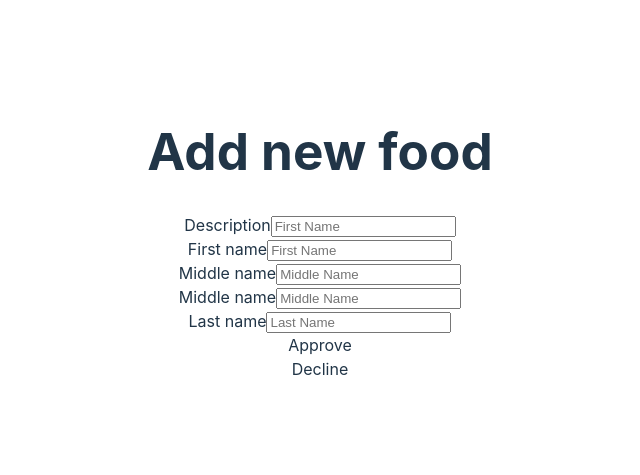
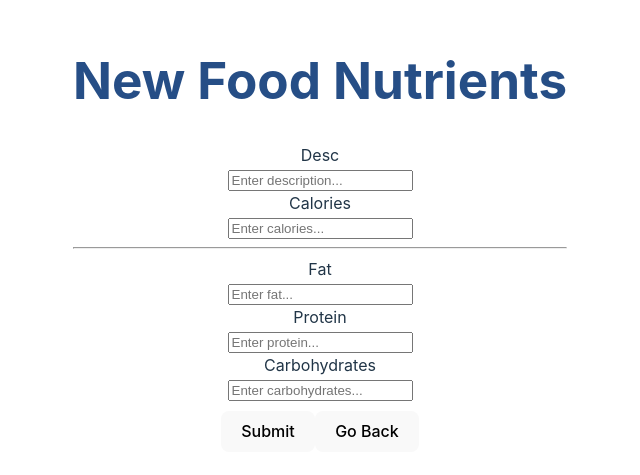
Before and after one commit to gvidev/React_FoodNutrientsCalc, a React (Vite) app in the folder FoodNutrientsCalc/: page / in a window 1280 px wide. Shown: the part 165-640 px from the top of the page, without its empty margins (320-960 px from the left). Built offline with nearby package versions, Linux system fonts and the light colour scheme.

Commit message:
remake style of form for adding new food

```diff
--- a/FoodNutrientsCalc/src/components/NewFoodForm.tsx
+++ b/FoodNutrientsCalc/src/components/NewFoodForm.tsx
@@ -1,54 +1,107 @@
-import React from "react";
+import React, { useState } from "react";
 
 const NewFoodForm = () => {
+  const [fields, setFields] = useState({
+    description: "",
+    calories: "",
+    fat: "",
+    protein: "",
+    carbs: "",
+  });
+  const [description, setDescription] = useState(String);
+  const [calories, setCalories] = useState(Number);
+  const [proteins, setProteins] = useState(Number);
+  const [fats, setFats] = useState(Number);
+  const [carbs, setCarbs] = useState(Number);
+
+  const handleInput = (evt: any) => {
+    const updFields = Object.assign({}, fields);
+    updFields[evt.target.name] = evt.target.value;
+    setFields(updFields);
+    console.log(updFields);
+  };
+
   return (
     <>
-      <h1>Add new food</h1>
-      <div className="ui centered grid">
-        <form className="ui equal width form">
-          <div className="fields">
-            <div className="field">
-              <label>Description</label>
-              <input type="text" placeholder="First Name"></input>
+      <h1 className="ui olive massive label" style={{ color: "#264E86" }}>
+        New Food Nutrients
+      </h1>
+      <div className="ui green inverted segment">
+        <form className="ui huge inverted form">
+          <div className="field">
+            <div className="ui labeled input">
+              <div className="ui olive label">Desc</div>
+              <input
+                type="text"
+                name="description"
+                placeholder="Enter description..."
+                required
+                onChange={handleInput}
+              />
             </div>
           </div>
-          <div className="fields">
-            <div className="field">
-              <label>First name</label>
-              <input type="text" placeholder="First Name"></input>
-            </div>
-            <div className="field">
-              <label>Middle name</label>
-              <input type="text" placeholder="Middle Name"></input>
-            </div>
-            <div className="field">
-              <label>Middle name</label>
-              <input type="text" placeholder="Middle Name"></input>
-            </div>
-            <div className="field">
-              <label>Last name</label>
-              <input type="text" placeholder="Last Name"></input>
+          <div className="field">
+            <div className="ui labeled input">
+              <div className="ui olive label">Calories</div>
+              <input
+                type="number"
+                name="calories"
+                placeholder="Enter calories..."
+                required
+                onChange={handleInput}
+              />
             </div>
           </div>
-          <div className="extra content">
-            <div className="ui two buttons">
-              <div className="ui basic green button">Approve</div>
-              <div className="ui basic red button">Decline</div>
+          <hr className="ui olive "></hr>
+          <div className="field">
+            <div className="ui labeled input">
+              <div className="ui olive label">Fat</div>
+              <input
+                type="number"
+                step="0.01"
+                name="fat"
+                placeholder="Enter fat..."
+                required
+                onChange={handleInput}
+              />
             </div>
           </div>
-        </form>
-
-        {false && (
-          <div className="ui form">
-            <div className="ui message">
-              <div className="header">We had some issues</div>
-              <ul className="list">
-                <li>Please enter your first name</li>
-                <li>Please enter your last name</li>
-              </ul>
+          <div className="field">
+            <div className="ui labeled input">
+              <div className="ui olive label">Protein</div>
+              <input
+                type="number"
+                step="0.01"
+                name="protein"
+                placeholder="Enter protein..."
+                required
+                onChange={handleInput}
+              />
             </div>
           </div>
-        )}
+          <div className="field" style={{ paddingBottom: "10px" }}>
+            <div className="ui labeled input">
+              <div className="ui olive label">Carbohydrates</div>
+              <input
+                type="number"
+                step="0.01"
+                name="carbs"
+                placeholder="Enter carbohydrates..."
+                required
+                onChange={handleInput}
+              />
+            </div>
+          </div>
+
+          <div className="ui buttons">
+            <button className="ui inverted olive big button" type="submit">
+              Submit
+            </button>
+            <button className="ui inverted red big button " type="button">
+              Go Back
+            </button>
+          </div>
+        </form>
       </div>
     </>
   );
--- a/FoodNutrientsCalc/src/components/SearchTable.tsx
+++ b/FoodNutrientsCalc/src/components/SearchTable.tsx
@@ -31,7 +31,7 @@ const SearchTable = ({ getClickedFood, foodElement }: SearchTableProps) => {
   const [searchError, setSearchError] = useState("");
   const [searchText, setSearchText] = useState(String);
   const [searchedFoods, setSearchedFoods] = useState(Array<typeof foodElement>);
-  const specialChars = /[$&+:;=?@#|'<>.-^*(){}%!"]/;
+  const specialChars = /[~`$&+:;=?@#|'<>.-^*(){}%!"]/;
 
   const handleInputChange = (evt: any) => {
     let text = evt.target.value;
```
